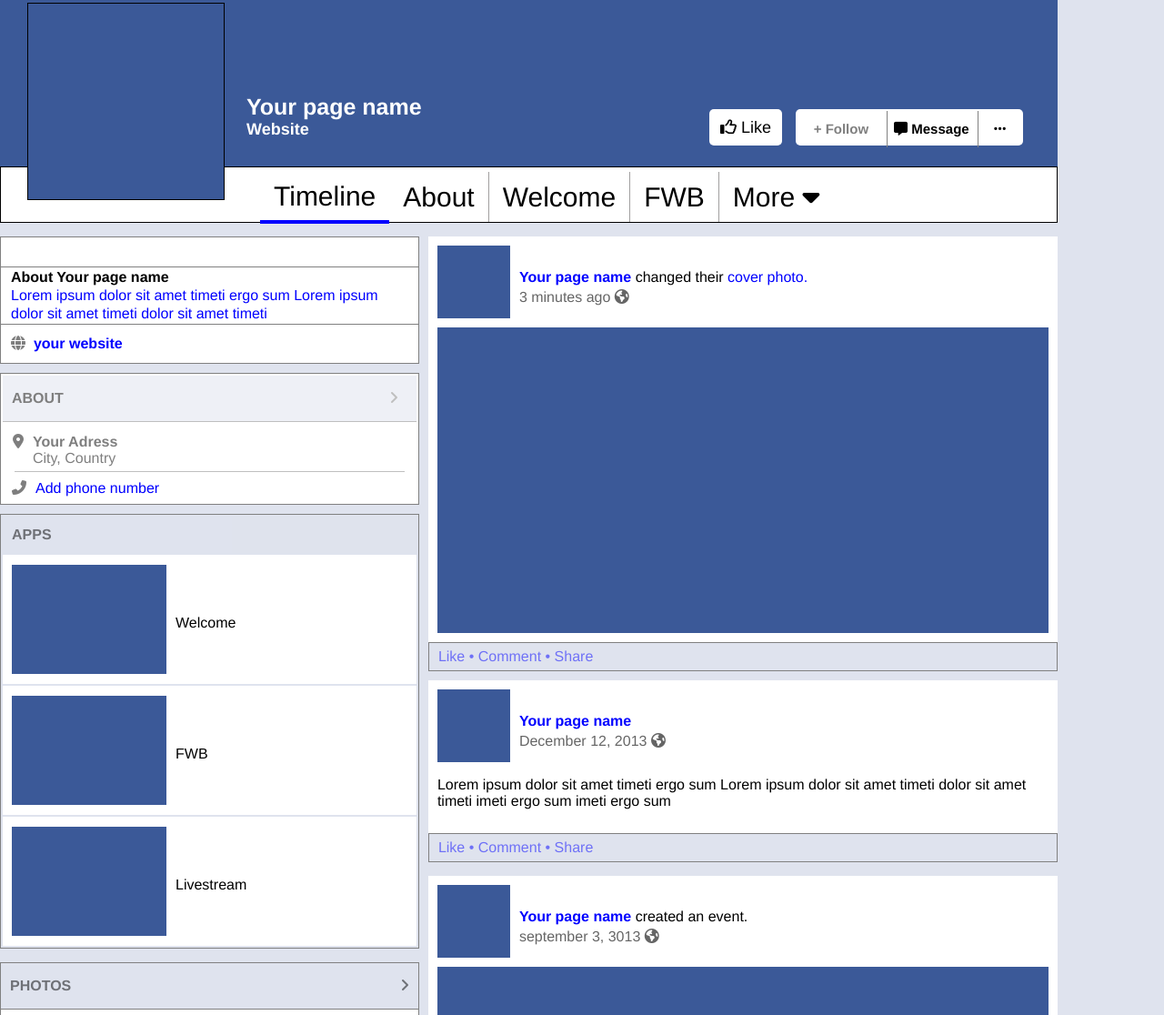
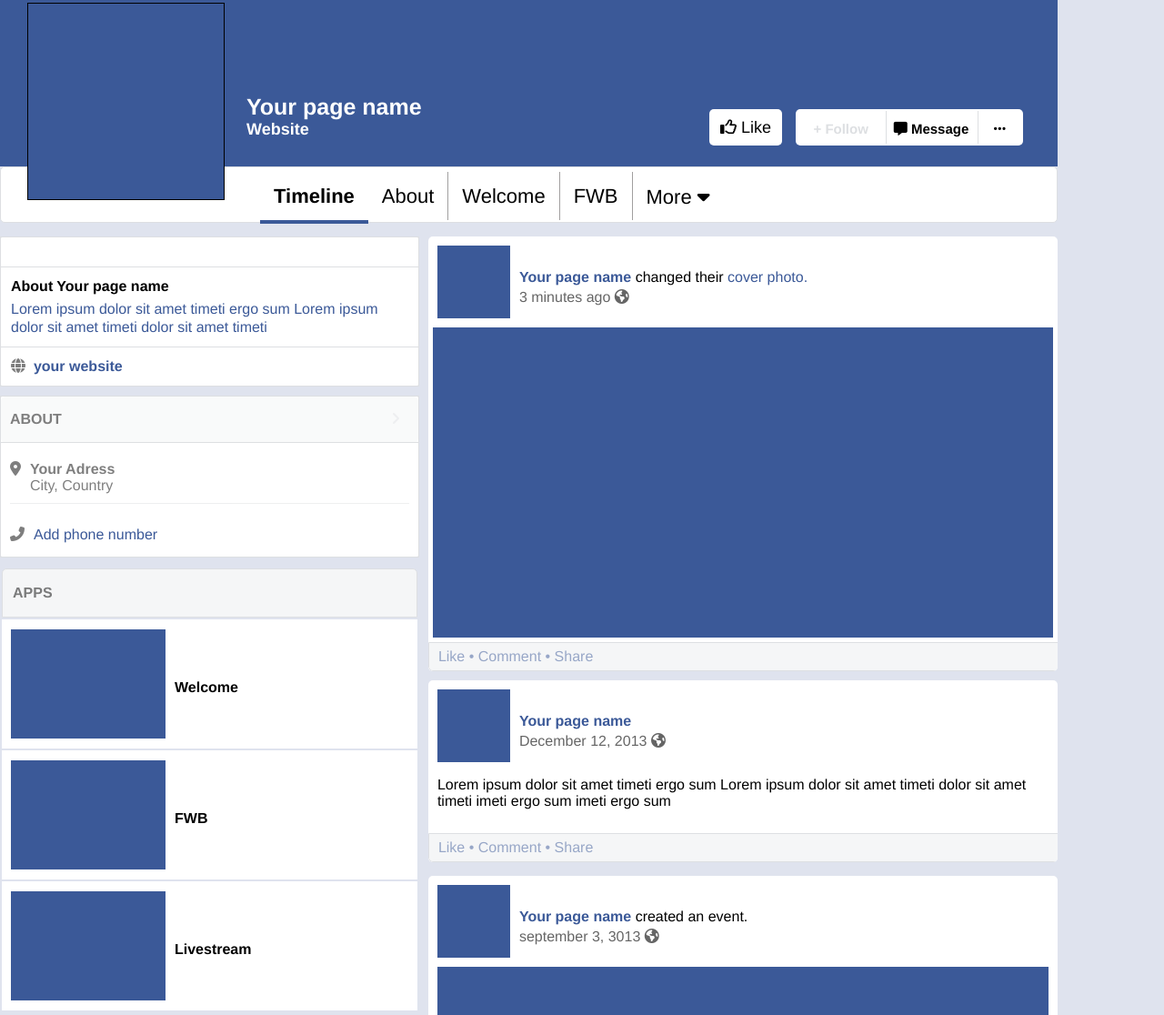
Before and after one commit to oggyst/facebookMockup, a plain HTML site: page index.html in a window 1280 px wide. Shown: the part 277-1393 px from the top of the page at 91% size. Drawn offline with Linux system fonts and the light colour scheme.

Commit message:
Add files via upload

```diff
--- a/css/style.css
+++ b/css/style.css
@@ -1,8 +1,8 @@
 :root {
     --main-element-color: #3b5998;
-    --header-background: #dfe3ee;
+    --header-background: #f5f6f7;
     --header-font-size: 16px;
-    --border-color: #f7f7f7;
+    --border-color: #dddfe2;
 }
 * {
     font-family: Helvetica, Arial, sans-serif;
@@ -122,7 +122,7 @@ div.st-page-header div.st-header-icons-container div.st-home
 }
 div.st-page-header div.st-header-icons-container div.st-home p
 {
-    border-left: 1px black solid;
+    border-left: 1px solid rgba(0, 0, 0, 0.1);
     padding-left:10px;
     font-size: var(--header-font-size);
     text-align: center;
@@ -135,7 +135,7 @@ div.st-page-header div.st-header-icons-container div.st-notification-icons
 div.st-page-header div.st-header-icons-container div.st-notification-icons .fa-user-friends
 {
     float:right;
-    color:black;
+    color:rgba(0, 0, 0, 0.4);
     font-size: var(--header-font-size);
     margin:calc((45px - var(--header-font-size)) / 2) 5px;
 }
@@ -144,6 +144,7 @@ div.st-page-header div.st-header-icons-container div.st-notification-icons .fa-c
     float:right;
     margin:calc((45px - var(--header-font-size)) / 2) 5px;
     font-size: var(--header-font-size);
+    color:rgba(0, 0, 0, 0.4);
 
 }
 div.st-page-header div.st-header-icons-container div.st-notification-icons .fa-globe-americas
@@ -151,6 +152,7 @@ div.st-page-header div.st-header-icons-container div.st-notification-icons .fa-g
     float:right;
     margin:calc((45px - var(--header-font-size)) / 2) 5px;
     font-size: var(--header-font-size);
+    color:rgba(0, 0, 0, 0.4);
 }
 div.st-page-header div.st-header-icons-container div.st-support
 {
@@ -166,10 +168,14 @@ div.st-page-header div.st-header-icons-container div.st-support .fas
 
 div.st-page-header div.st-header-icons-container div.st-support .fa-user-lock
 {
-    border-left: 1px black solid;
+    border-left: 1px solid rgba(0, 0, 0, 0.1);
     padding-left:10px;
+    color:rgba(0, 0, 0, 0.4);
 }
-
+div.st-page-header div.st-header-icons-container div.st-support .fa-caret-down
+{
+    color:rgba(0, 0, 0, 0.4);
+}
 
 
 div.st-cover-wrapper
@@ -206,23 +212,24 @@ div.st-cover-wrapper div.st-stats table tr th.st-gray
 {
     float:left;
     width:150px;
-    padding:5px;
-    border:1px solid gray;
+    padding:15px;
+    border:1px solid var(--border-color);
     text-align:center;
+    background-color:var(--header-background);
 }
 div.st-cover-wrapper div.st-stats table tr.st-notification-type td
 {
-    border:1px solid gray;
+    border:1px solid var(--border-color);
     width:150px;
-    padding:5px;
-    line-height: 20px;
+    padding:15px;
+    line-height: 15px;
     text-align:center;
     background-color:white;
 }
-
-div.st-cover-wrapper div.st-stats table tr.st-notification-type p.number
+div.st-cover-wrapper div.st-stats table tr.st-notification-type td p.number
 {
     font-weight:700;
+    margin:0px;
 }
 div.st-cover-wrapper div.st-stats div.st-recent
 {
@@ -230,7 +237,7 @@ div.st-cover-wrapper div.st-stats div.st-recent
     height:50px;
     width:8px;
     font-size:30px;
-    background-color: dimgray;
+    background-color:gray;
     float:left;
 }
 div.st-cover-wrapper div.st-stats p.recent
@@ -246,7 +253,7 @@ div.st-cover-wrapper div.st-stats div.st-year
     height:50px;
     width:8px;
     font-size:30px;
-    background-color: rgb(221, 221, 221);
+    background-color: #c0bebe;
     float:left;
 }
 div.st-cover-wrapper div.st-stats p.year
@@ -262,7 +269,7 @@ div.st-cover-wrapper div.st-stats div.st-like-page
 }
 div.st-cover-wrapper div.st-stats div.st-like-page p.st-page-name
 {
-    color:blue;
+    color:var(--main-element-color);
     font-weight:700;
     text-align: left;
 }
@@ -282,7 +289,7 @@ div.st-cover-wrapper div.st-profile-photo
     position: relative;
     top:220px;
     left:30px;
-    border:1px black solid;
+    border:1px  solid black;
 }
 div.st-cover-wrapper div.st-page-info
 {
@@ -336,17 +343,23 @@ div.st-cover-wrapper div.st-follow-msg
     background-color:white;
     border-radius: 5px;
     text-align:center;
-    line-height:40px;
+}
+div.st-cover-wrapper div.st-follow-msg table
+{
+    height:30px;
 }
 div.st-cover-wrapper div.st-follow-msg table th
 {
     width:100px;
-    border-left:1px gray solid;
-    padding:0px;
+    border-left:1px var(--border-color) solid;
+    line-height: 30px;
+    padding-top:5px;
+    text-align:center;
+
 }
 div.st-cover-wrapper div.st-follow-msg table th.follow
 {
-    color:gray;
+    color:var(--border-color);
     border:none;
 }
 div.st-cover-wrapper div.st-follow-msg table th.more
@@ -357,7 +370,8 @@ div.st-cover-wrapper div.st-follow-msg table th.more
 div.st-cover-wrapper div.st-navigation-bar
 {
     width:calc(84% - 2px);
-    border:1px solid black;
+    border:1px solid var(--border-color);
+    border-radius: 5px;
     height:60px;
     position: relative;
     top:183px;
@@ -381,18 +395,21 @@ div.st-cover-wrapper div.st-navigation-bar ul
 div.st-cover-wrapper div.st-navigation-bar li.nav
 {
     float: left;
-    font-size:30px;
+    font-size:22px;
     padding: 0px 15px;
     line-height: 55px;
 }
 div.st-cover-wrapper div.st-navigation-bar li.timeline
 {
-    border-bottom: 4px blue solid;
+    border-bottom: 4px var(--main-element-color) solid;
     line-height: 53px;
+    font-weight: 700;
 }
 div.st-cover-wrapper div.st-navigation-bar li.rest
 {
     border-right: 1px rgb(161, 159, 159) solid;
+    line-height: 53px;
+    font-weight: 400;
 }
 div.st-main-content
 {
@@ -407,19 +424,18 @@ div.st-main-content div.st-left-container
     margin-right:10px;
     float:left;
     display:block;
-
-    border-radius: 5px;
 }
 div.st-main-content div.st-left-container table.st-about-website
 {
     border-collapse: collapse;
     background-color:white;
+    border-radius: 5px;
     width:100%;
 }
 div.st-main-content div.st-left-container table.st-about-website  td
 {
     line-height: 20px;
-    border:1px solid gray;
+    border:1px solid var(--border-color);
 }
 div.st-main-content div.st-left-container table.st-about-website  td.empty
 {
@@ -428,13 +444,13 @@ div.st-main-content div.st-left-container table.st-about-website  td.empty
 div.st-main-content div.st-left-container table.st-about-website  tr td p.about
 {
     font-weight: 700;
-    margin:0px;
+    margin:10px 0px 5px;
     padding:0 10px;
 }
 div.st-main-content div.st-left-container table.st-about-website  tr td p.lorem
 {
-    color:blue;
-    margin:0px;
+    color:var(--main-element-color);
+    margin:5px 0px 10px;
     padding:0 10px;
 }
 div.st-main-content div.st-left-container table.st-about-website  tr td.website i
@@ -444,7 +460,7 @@ div.st-main-content div.st-left-container table.st-about-website  tr td.website
 }
 div.st-main-content div.st-left-container table.st-about-website  tr td.website p
 {
-    color:blue;
+    color:var(--main-element-color);
     font-weight: 600;
     padding:5px 10px;
     margin:5px 0px;
@@ -452,14 +468,17 @@ div.st-main-content div.st-left-container table.st-about-website  tr td.website
 div.st-main-content div.st-left-container table.about
 {
     margin-top:10px;
-    border:1px solid gray;
+    border: 1px solid var(--border-color);
     width:100%;
     background-color: white;
+    border-radius: 5px;
+    border-collapse: collapse;
 }
 div.st-main-content div.st-left-container table.about td.about
 {
     background-color:var(--header-background);
-    border-bottom:1px solid gray;
+    border: 1px solid var(--border-color);
+    border-radius: 5px;
     margin:0px;
     font-weight: 700;
     padding:0 10px;
@@ -469,12 +488,15 @@ div.st-main-content div.st-left-container table.about td.about i
 {
     float:right;
     padding-right:10px;
-    color:gray;
+    color:var(--border-color);
+}
+div.st-main-content div.st-left-container table.about td.adress
+{
+    padding:10px;
 }
 div.st-main-content div.st-left-container table.about td.adress p.st-icon-text
 {
     opacity:0.5;
-    padding-left:10px;
     margin:0px;
     margin-top:10px;
 }
@@ -485,16 +507,16 @@ div.st-main-content div.st-left-container table.about td.adress span.st-adress
 }
 div.st-main-content div.st-left-container table.about td.adress .st-city
 {
-    margin:0px 12px;
-    padding:0px 20px 5px 20px;
+    margin:0px;
+    padding:0px 22px 10px 22px;
     font-weight:400;
     margin-top:0px;
-    border-bottom:1px solid gray;
+    border-bottom:1px solid var(--border-color);
     opacity:0.5;
 }
 div.st-main-content div.st-left-container table.about td.st-phone-number
 {
-    padding-left:10px;
+    padding:10px;
 }
 div.st-main-content div.st-left-container table.about td.st-phone-number i
 {
@@ -505,21 +527,25 @@ div.st-main-content div.st-left-container table.about td.st-phone-number i
 div.st-main-content div.st-left-container table.about td.st-phone-number p
 {
     margin:5px 0px;
-    color:blue;
+    color:var(--main-element-color);
 }
 div.st-main-content div.st-left-container table.st-apps
 {
     margin-top:10px;
-    border: 1px solid gray;
     width:100%;
 }
 div.st-main-content div.st-left-container table.st-apps th.st-heading
 {
+    border-top-right-radius: 5px;
+    border-top-left-radius: 5px;
+    border:1px solid var(--border-color);
     text-align: left;
-    line-height: 30px;
-    padding:5px 10px;
+    background-color:var(--header-background);
+}
+div.st-main-content div.st-left-container table.st-apps th.st-heading p
+{
     opacity: 0.5;
-    background-color:var(--header-background);
+    padding:0px 10px;
 }
 div.st-main-content div.st-left-container table.st-apps td
 {
@@ -534,16 +560,24 @@ div.st-main-content div.st-left-container table.st-apps td div.st-rectangle
     padding: 10px;
     margin:10px 0px;
 }
-
+div.st-main-content div.st-left-container table.st-apps td.st-bottom
+{
+    border-bottom-left-radius: 5px;
+    border-bottom-right-radius: 5px;
+    border:1px solid var(--border-color);
+}
 div.st-main-content div.st-left-container table.st-apps td div.st-rectangle p
 {
     padding:29px 170px;
+    font-weight:700;
 }
 div.st-main-content div.st-left-container div.st-photos
 {
-    border: 1px solid gray;
+    border: 1px solid var(--border-color);
+    border-radius: 5px;
     margin-top:15px;
     border-collapse: collapse;
+    background-color:var(--header-background);
 }
 div.st-main-content div.st-left-container div.st-photos p
 {
@@ -558,24 +592,23 @@ div.st-main-content div.st-left-container div.st-photos p i
 }
 div.st-main-content div.st-left-container div.st-photos div.st-photo-container
 {
-    border-top: 1px solid gray;
+    border-top: 1px solid var(--border-color);
+    border-bottom-left-radius: 5px;
+    border-bottom-right-radius: 5px;
     background-color:white;
     overflow:hidden;
     border-collapse: collapse;
     display:grid;
-    grid-gap: 10px;
-    padding:10px;
+    grid-gap: 5px;
+    column-gap: 5px;
+    padding:5px;
     grid-template-columns: auto auto auto;
     grid-template-rows: max-content;
 }
 
 div.st-main-content div.st-left-container div.st-photos div.st-photo-container div.st-thumbnail
 {
-    margin-left: 5px;
-    margin-right: 5px;
-    margin-top: 5px;
-    margin-bottom: 5px;
-    width: calc(100% - 5px);
+    width: 100%;
     float: left;
     background-color: var(--main-element-color);
 }
@@ -591,8 +624,10 @@ div.st-main-content div.st-left-container div.st-photos div.st-photo-container d
 }
 div.st-main-content div.st-left-container div.st-bottom-text-holder p.st-links
 {
-    opacity: 0.5;
-    color:gray;
+    opacity: 0.3;
+    color:var(--border-color);
+    display:block;
+    color:black;
 }
 div.st-main-content div.st-left-container div.st-bottom-text-holder p.st-copyrights
 {
@@ -609,12 +644,12 @@ div.st-main-content div.st-right-container div.st-new-cover-photo
 {
     background-color: white;
     overflow:hidden;
-
+    border-radius: 5px;
 }
 div.st-main-content div.st-right-container div.st-new-cover-photo div.cover-photo
 {
-    margin:100px 10px 10px 10px;
-    width:calc(100% - 20px);
+    margin:100px 5px 5px 5px;
+    width:calc(100% - 10px);
     position:relative;
     display:block;
     background-color: var(--main-element-color);
@@ -630,6 +665,7 @@ div.st-main-content div.st-right-container div.st-status
     background-color:white;
     margin-top:10px;
     overflow:hidden;
+    border-radius:5px;
 }
 div.st-main-content div.st-right-container div.st-status p.st-status-text
 {
@@ -641,6 +677,7 @@ div.st-main-content div.st-right-container div.st-event
     overflow:hidden;
     background-color:white;
     margin-top:15px;
+    border-radius:5px;
 }
 
 div.st-main-content div.st-right-container div.st-event div.st-new-event
@@ -661,7 +698,7 @@ div.st-main-content div.st-right-container div.st-event div.st-event-info
 {
     padding:20px;
     margin:0px 10px 10px 10px;
-    border:1px solid gray;
+    border:1px solid var(--border-color);
 
 }
 
@@ -803,12 +840,12 @@ span.st-time
 }
 span.st-page-name
 {
-    color:blue;
+    color:var(--main-element-color);
     font-weight: 600;
 }
 span.st-blue-text
 {
-    color:blue;
+    color:var(--main-element-color);
 }
 span.opacity
 {
@@ -828,11 +865,11 @@ div.st-mini-profile-icon
 div.st-like-share
 {
     background-color:var(--header-background);
-    width:calc(100% - 12px);
-    border: 1px solid gray;
+    width:100%;
+    border: 1px solid var(--border-color);
     padding-left:10px;
     line-height: 30px;
-    padding:none;
     float:left;
-    margin:none;
+    border-bottom-left-radius: 5px;
+    border-bottom-right-radius:5px;
 }
--- a/index.html
+++ b/index.html
@@ -18,7 +18,7 @@
                 <span><i class="fas fa-search resp"></i></span>
             </div>
             <div class="st-profile resp">
-                <p class="st-page-name " >zsoltihasz</p>
+                <p class="st-page-name ">zsoltihasz</p>
                 <i class="fas fa-user-circle"></i>
             </div>
             <div class="st-home resp">
@@ -39,18 +39,33 @@
         <div class="st-cover-photo"></div>
         <div class="st-stats">
             <table class="st-notifications">
-               <tr><th class="st-gray">THIS WEEK</th></tr>
-               <tr><th class="st-gray">UNREAD</th></tr>
-                <tr class="st-notification-type"><td><p class="number">0<br></p><span class="st-blue-text">Notifications</span></td></tr>
-                <tr class="st-notification-type"><td><p class="number">0<br></p><span class="st-blue-text">Messages</span></td></tr>
+                <tr>
+                    <th class="st-gray">THIS WEEK</th>
+                </tr>
+                <tr>
+                    <th class="st-gray">UNREAD</th>
+                </tr>
+                <tr class="st-notification-type">
+                    <td>
+                        <p class="number">0<br></p><span class="st-blue-text">Notifications</span>
+                    </td>
+                </tr>
+                <tr class="st-notification-type">
+                    <td>
+                        <p class="number">0<br></p><span class="st-blue-text">Messages</span>
+                    </td>
+                </tr>
             </table>
-            <div class="st-recent"></div><p class = "recent">&nbsp;Recent</p>
-            <div class="st-year"></div><p class = "year">&nbsp;2012</p>
+            <div class="st-recent"></div>
+            <p class="recent">&nbsp;Recent</p>
+            <div class="st-year"></div>
+            <p class="year">&nbsp;2012</p>
             <br>
             <div class="st-like-page">
                 <p class="st-page-name">I Love <br> MacTelephone</p>
                 <div class="st-page-photo"></div>
-            <p class="st-info"><span class="st-blue-text"><i class="far fa-thumbs-up"></i> Like </span>&bull; <span class="opacity">Lakatos <br>
+                <p class="st-info"><span class="st-blue-text"><i class="far fa-thumbs-up"></i> Like </span>&bull; <span
+                        class="opacity">Lakatos <br>
                         Tibor likes this.</span></p>
             </div>
         </div>
@@ -78,7 +93,7 @@
                     <i class="fas fa-caret-down"></i></li>
             </ul>
         </div>
-        <select class = "st-low-resolution-drop-menu">
+        <select class="st-low-resolution-drop-menu">
             <option>Timeline</option>
             <option>About</option>
             <option>Welcome</option>
@@ -125,7 +140,9 @@
                 </tr>
             </table>
             <table class="st-apps">
-                <th class="st-heading">APPS</th>
+                <th class="st-heading">
+                    <p>APPS</p>
+                </th>
                 <tr>
                     <td>
                         <div class="st-rectangle">
@@ -149,7 +166,7 @@
                 </tr>
             </table>
             <div class="st-photos">
-                <p>PHOTOS <i class="fas fa-angle-right"></i></p>
+                <p class="st-photos-header">PHOTOS <i class="fas fa-angle-right"></i></p>
                 <div class="st-photo-container">
                     <div class="st-thumbnail"></div>
                     <div class="st-thumbnail"></div>
```
Lines whose indentation alone changed are shown as unchanged.
